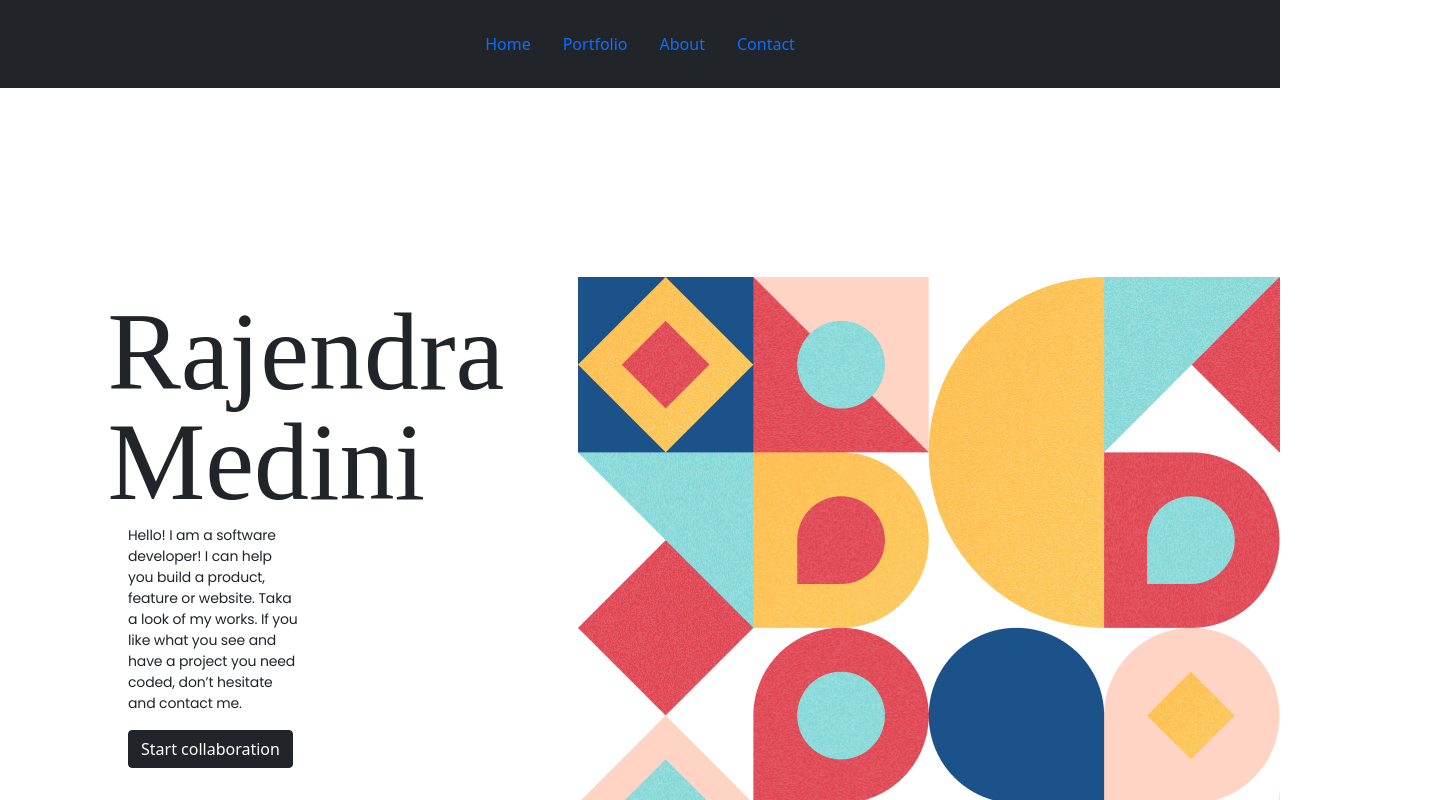
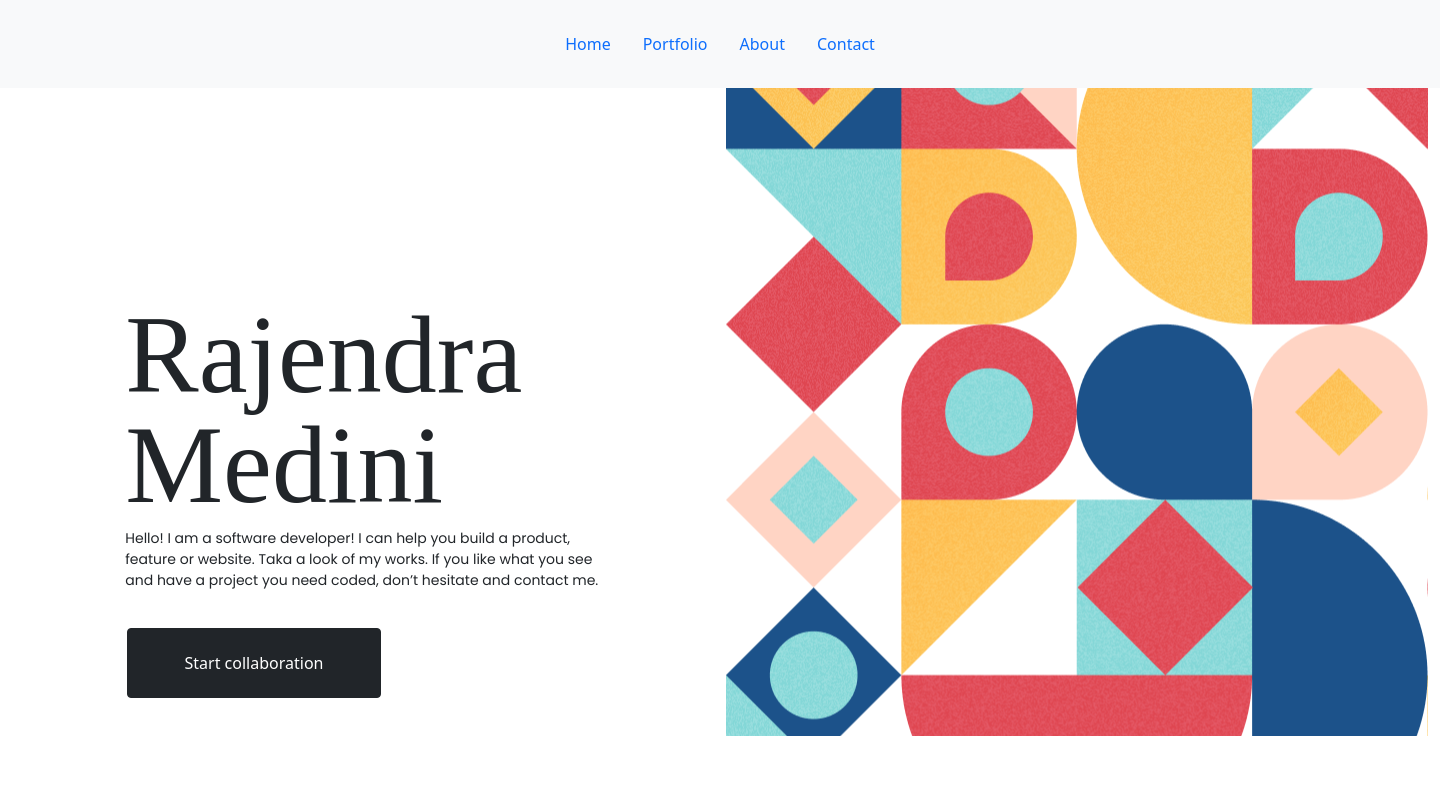
Before and after one commit to Medini-Rajendra/Bootstrap-Project, a plain HTML site: page index.html in a window 1280 px wide. Shown: the top 800 px of the page, 1440 px wide, since content can reach past the window. Drawn offline with nearby package versions, Linux system fonts and the light colour scheme.

Commit message:
Update page style

```diff
--- a/index.html
+++ b/index.html
@@ -12,7 +12,7 @@
   </head>
   <body>
     <header>
-        <nav class="bg-dark navbar-expand-md py-4">
+        <nav class="bg-light navbar-expand-md py-4">
             <ul class="nav justify-content-center">
                 <li class="nav-item">
                   <a class="nav-link active" href="#">Home</a>
@@ -29,10 +29,13 @@
               </ul>
         </nav>
     </header>
+          <div class="container-fluid">
             <main>
+
+
               <!-- Background image -->
               <div class="row">
-            <div class="col-2">
+                  <div class="col">
                       <h1 class="mainpage_heading">Rajendra <br>Medini</h1>
                       <p class="mainpage_para">Hello! I am a software developer! I can help you build a product, feature or website. Taka a look of my works. If you like what you see and have a project you need coded, don’t hesitate and contact me.</p>
                       <button type="button" class="btn btn-dark">Start collaboration</button>
@@ -42,6 +45,7 @@
       <!-- Background image -->
           </main>
 
+          </div>
     <!-- Optional JavaScript; choose one of the two! -->
 
     <!-- Option 1: Bootstrap Bundle with Popper -->
--- a/style.css
+++ b/style.css
@@ -1,36 +1,47 @@
 @import url('https://fonts.googleapis.com/css2?family=Playfair+Display&display=swap');
 @import url('https://fonts.googleapis.com/css2?family=Poppins&display=swap');
-main {
-    margin-left: 10%;
+
+
+body {
+    width: 1440px;
+    align-items: center;
+    margin: auto;
 }
 
-.mainpage_heading {
+main {
+
+    background-image: url('./images/large_image_desktop.png');
+    background-repeat: no-repeat;
+    background-position: right;
+    height: 81vh;
+    margin-right: 0;
+
+}
+ .mainpage_heading {
     font-family: 'Playfair-Display', 'sans-serif';
     font-size: 110px;
     line-height: 100%;
-    margin-top: -15%;
-    margin-left: -12%;
-}
+    margin-top: 15%;
+    margin-left: 8%;
+ }
 
-.mainpage_para {
+  .mainpage_para {
     font-family: 'Poppins', 'sans-serif';
     font-size: 14px;
     line-height: 21px;
-    letter-spacing: -0.01em;
+    margin-left: 8%;
+    height: 84px;
+    width: 484px;
+    border-radius: nullpx;
+
+ }
+.btn-dark {
+    width: 254px;
+    height: 70px;
+    margin-left: 115px;
+
 }
 
-.col-2 {
-    justify-content: center;
-    margin-top: 20%;
+a {
+    text-decoration: none;
 }
-
-.background-image {
-    background-image: url('./images/large_image_desktop.png');
-    background-position: fixed;
-    height: 200vh;
-    margin-left: 7.3%;
-    margin-top: -14.7%;
-    z-index: 1;
-    background-repeat: no-repeat;
-    background-position: center right;
-}
```
Lines whose indentation alone changed are shown as unchanged.
